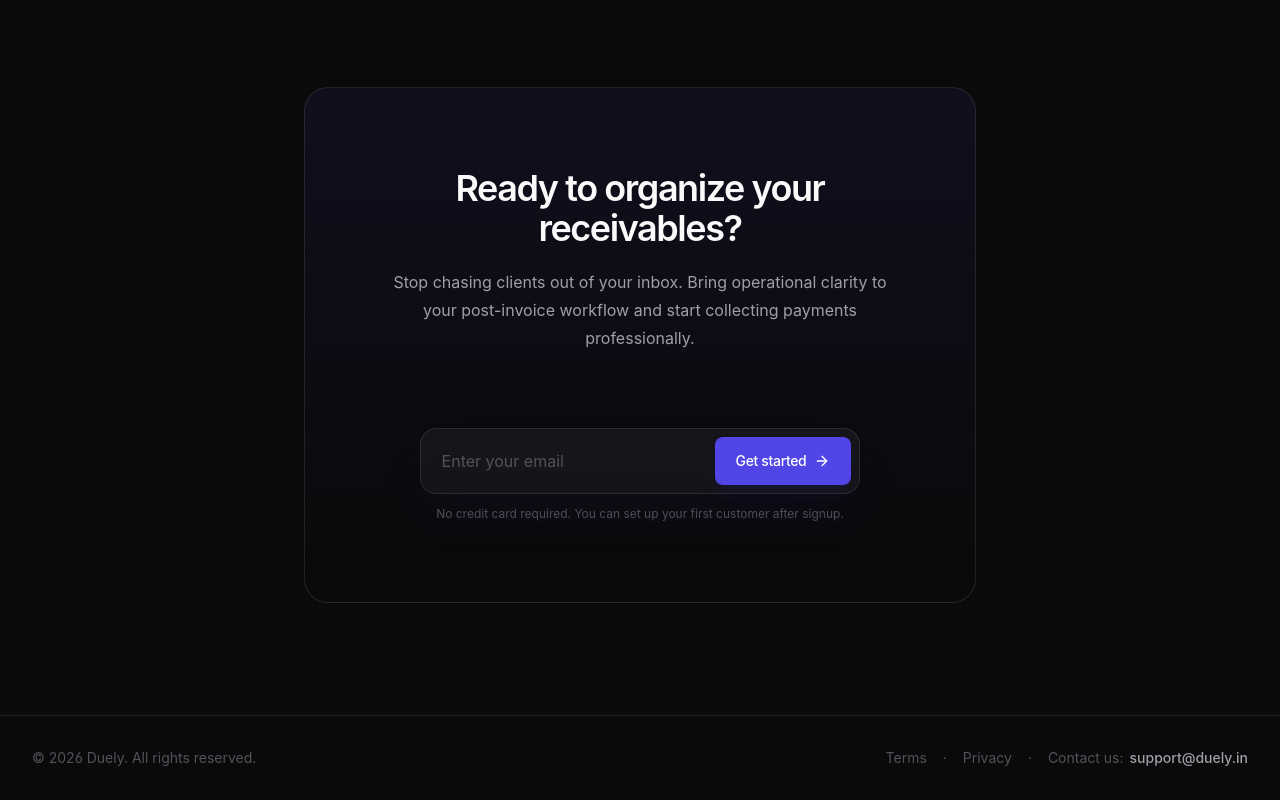
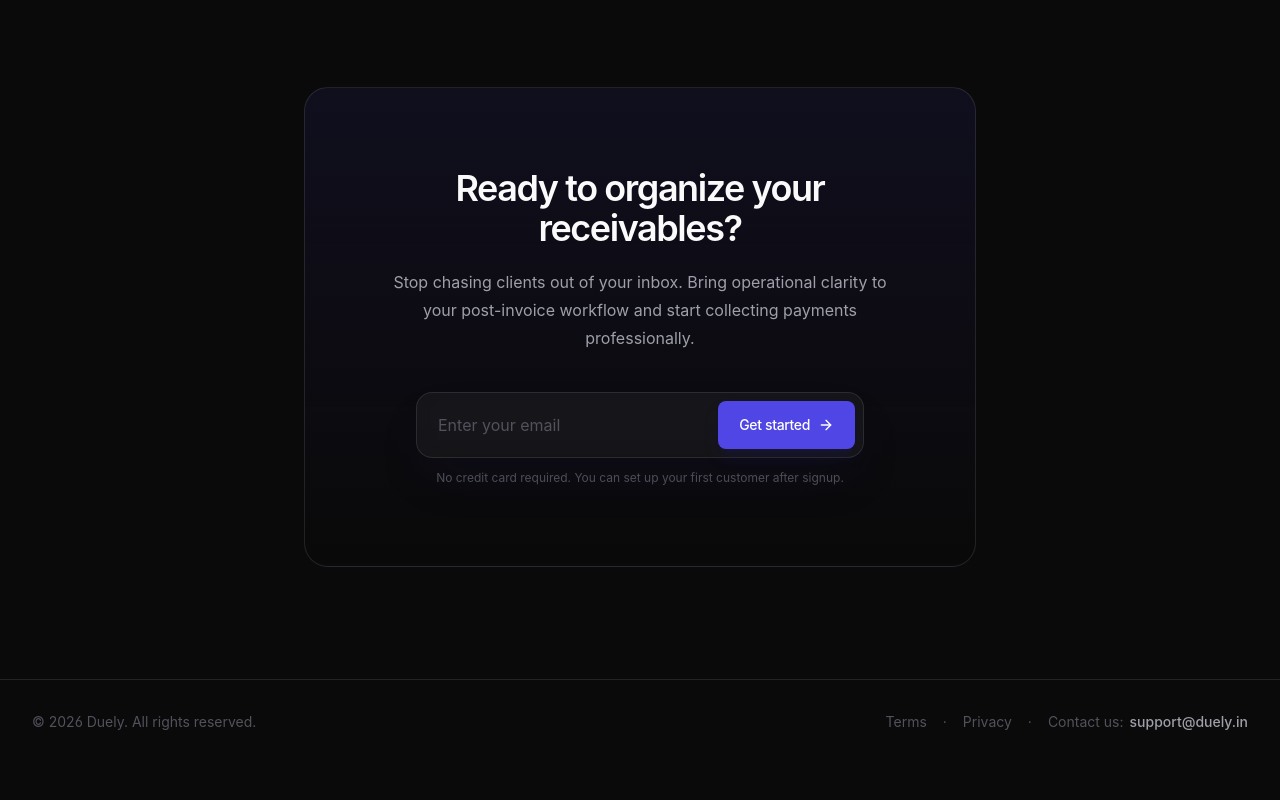
Before and after one commit to AbhishekU05/nudge, a Next.js app: page /articles/automated-payment-reminders-when-to-use-them in a window 1280 px wide. Shown: the part 8938-9738 px from the top of the page. After the commit the page ends 9702 px from the top, so only its background shows below. Built offline with nearby package versions, Linux system fonts and the light colour scheme.

Commit message:
fixed build error

```diff
--- a/components/site/hero-email-capture.tsx
+++ b/components/site/hero-email-capture.tsx
@@ -9,7 +9,7 @@ import { Button } from "@/components/ui/button";
 import { Input } from "@/components/ui/input";
 import { ArrowRight } from "lucide-react";
 
-export function HeroEmailCapture() {
+export function HeroEmailCapture({ className }: { className?: string }) {
   const [email, setEmail] = useState("");
   const [error, setError] = useState<string | null>(null);
   const [isPending, startTransition] = useTransition();
@@ -32,7 +32,7 @@ export function HeroEmailCapture() {
   }
 
   return (
-    <form onSubmit={handleSubmit} className="mt-9 max-w-md">
+    <form onSubmit={handleSubmit} className={className || "mt-9 max-w-md"}>
       <div className="flex flex-col gap-3 rounded-2xl border border-white/10 bg-white/[0.045] p-2 shadow-2xl shadow-indigo-950/20 backdrop-blur sm:flex-row">
         <div className="min-w-0 flex-1">
           <Input
```
